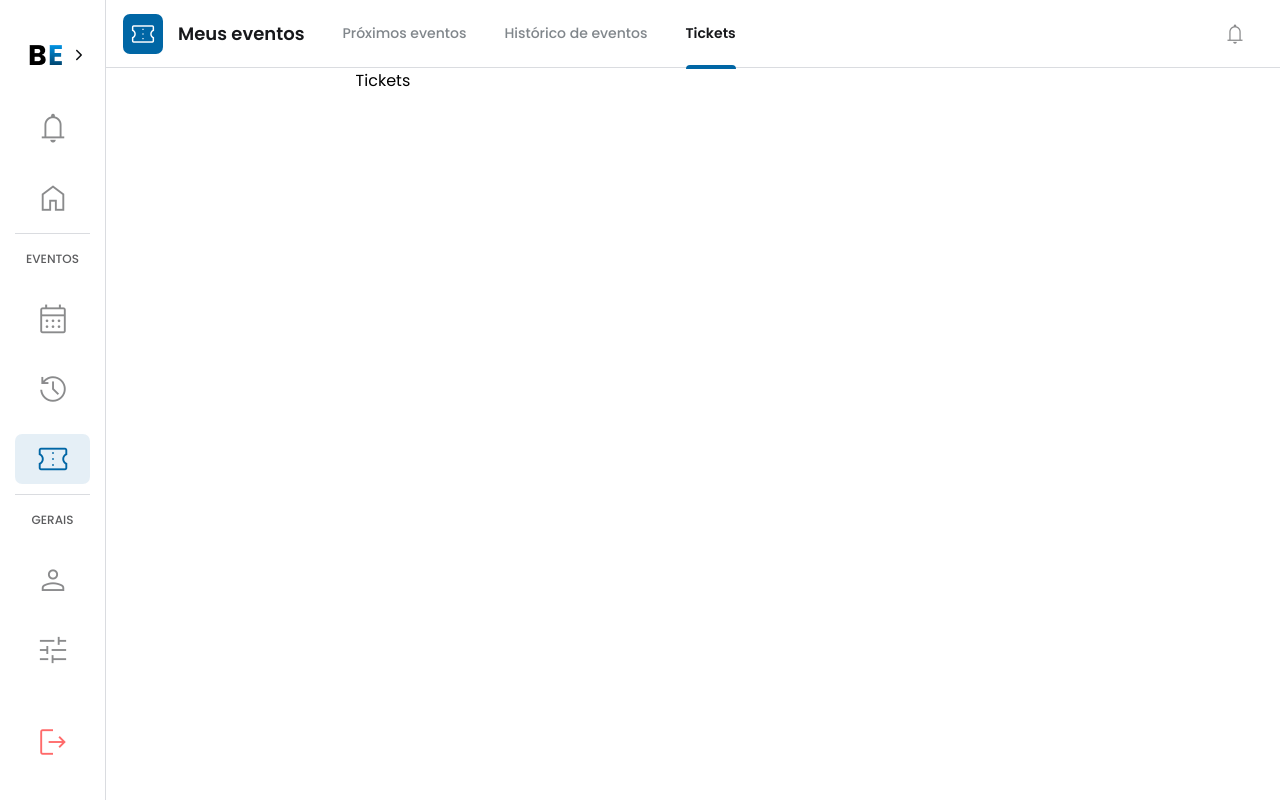
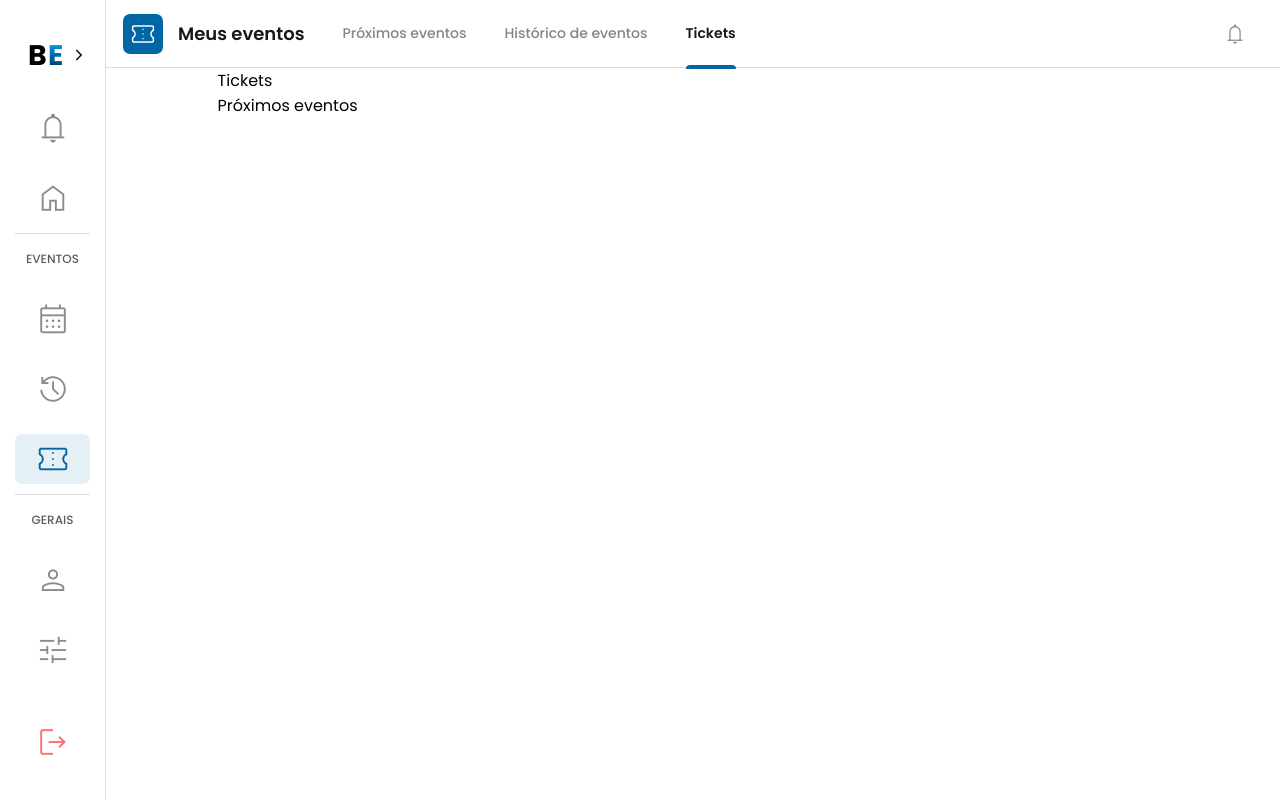
Before and after one commit to EsyProject/EsyFrontend, a React (Vite) app: page /tickets in a window 1280 px wide. Built offline with nearby package versions, Linux system fonts and the light colour scheme.

Commit message:
feat: css update on ticket page

```diff
--- a/src/pages/Tickets/Tickets.css
+++ b/src/pages/Tickets/Tickets.css
@@ -0,0 +1,10 @@
+.tickets-container-main {
+  flex: 1;
+  width: 850px;
+  margin: 0 17%;
+  transition: margin-left 0.3s ease;
+}
+
+.sidebar-open .tickets-container-main {
+  margin-left: 25%;
+}
--- a/src/pages/Tickets/Tickets.jsx
+++ b/src/pages/Tickets/Tickets.jsx
@@ -11,7 +11,7 @@ const Tickets = () => {
   };
 
   return (
-    <div className={`settings-container ${sidebarOpen ? "sidebar-open" : ""}`}>
+    <div className={`tickets-container ${sidebarOpen ? "sidebar-open" : ""}`}>
       <Navbar
         currentPageIcon="confirmation_number"
         activePage="tickets"
@@ -25,7 +25,10 @@ const Tickets = () => {
         toggleSidebar={toggleSidebar}
       />
 
-      <div className="section-container">Tickets</div>
+      <div className="tickets-container-main">
+        <div className="container-event">Tickets</div>
+        <div className="container-next-event">Próximos eventos</div>
+      </div>
     </div>
   );
 };
```
